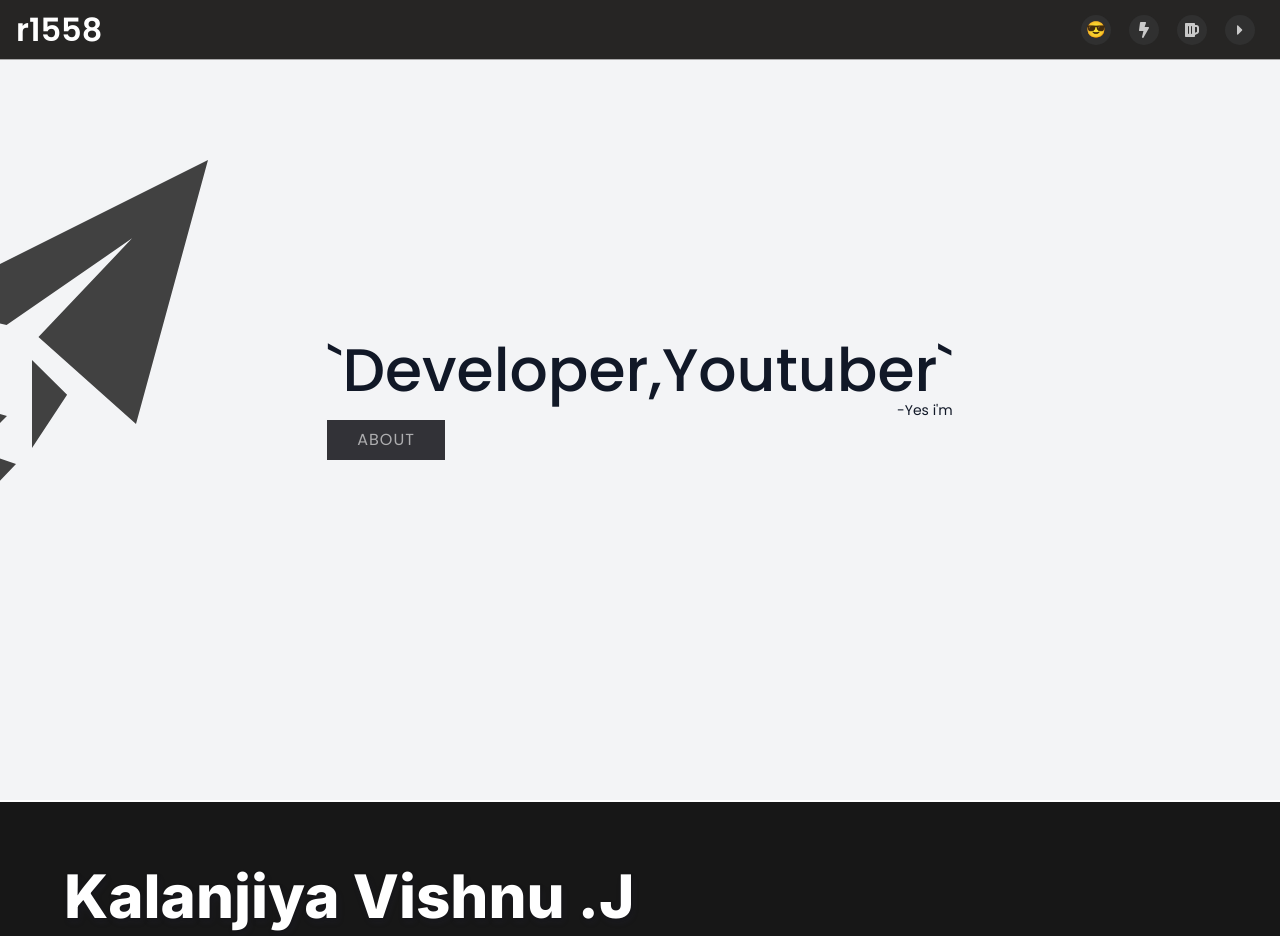
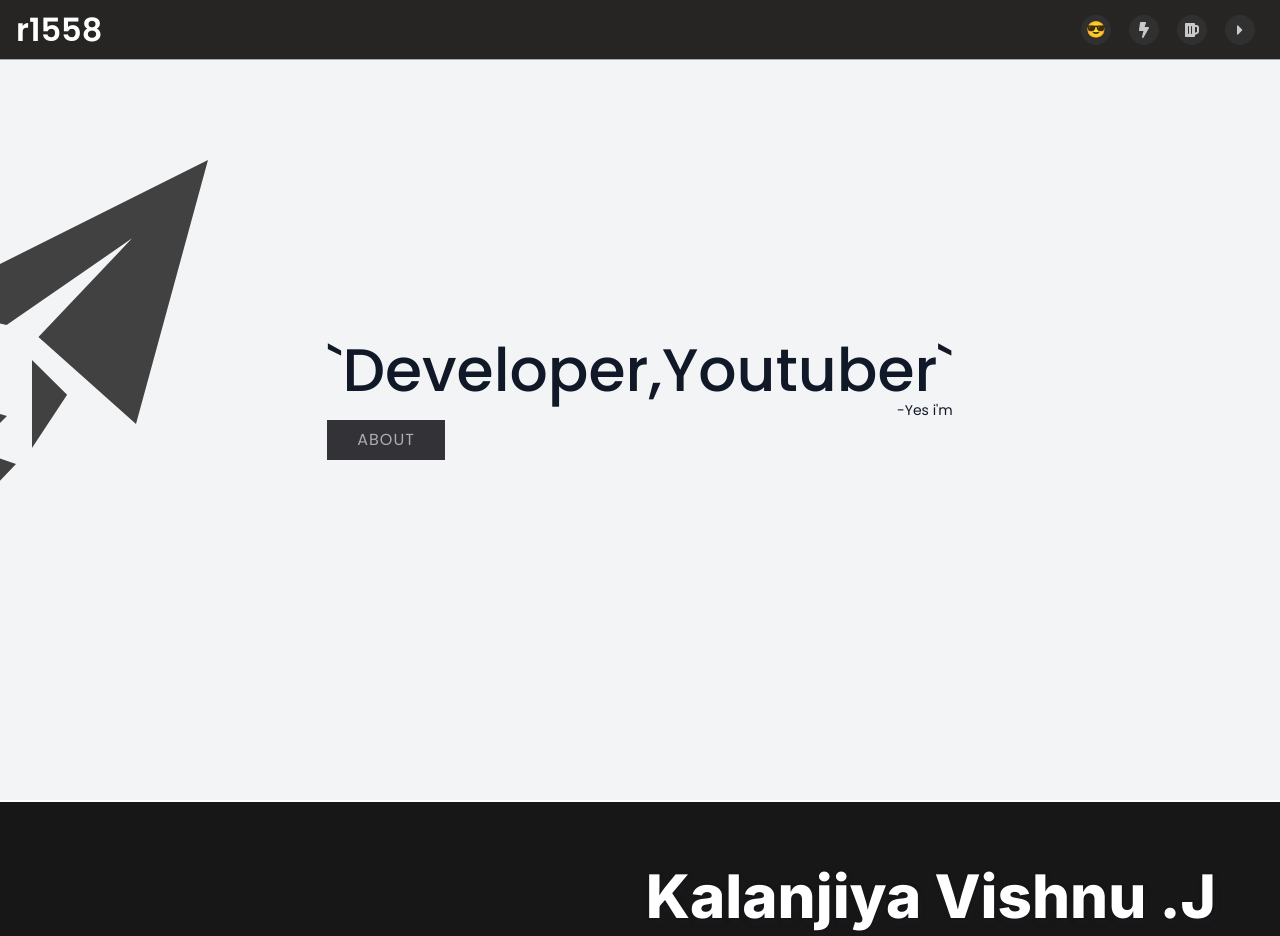
Before and after one commit to kalanjiyaVishnu/personal-website, a Next.js app: page / in a window 1280 px wide. Shown: the top 936 px of the page. Built offline with nearby package versions, Linux system fonts and the light colour scheme.

Commit message:
refactor title classes

```diff
--- a/components/Title.tsx
+++ b/components/Title.tsx
@@ -21,17 +21,9 @@ export const Title: FC<{
   </div>
 )
 
-const getTitleClass = (float: "left" | "right") => {
-  console.log(
-    `flex flex-col bg-red-400 mb-2 ${
-      float === "left" ? "" : "items-end"
-    } flex-nowrap  ${
-      float === "left" ? "" : "text-end"
-    }  gap-2  md:w-fit mr-auto`
-  )
-  return `flex flex-col mb-2 ${
-    float === "left" ? "items-start" : "items-end"
-  } flex-nowrap  md:${
-    float === "left" ? "text-start" : "text-end"
-  }  gap-2  md:w-fit `
-}
+const getClassBasedOnFloat = (float: "left" | "right") =>
+  float === "right" ? "sm:items-end sm:text-end" : "sm:items-start"
+const getTitleClass = (float: "left" | "right") =>
+  `flex flex-col mb-2 ${getClassBasedOnFloat(
+    float
+  )} flex-nowrap gap-2  md:mr-auto  w-full`
```
